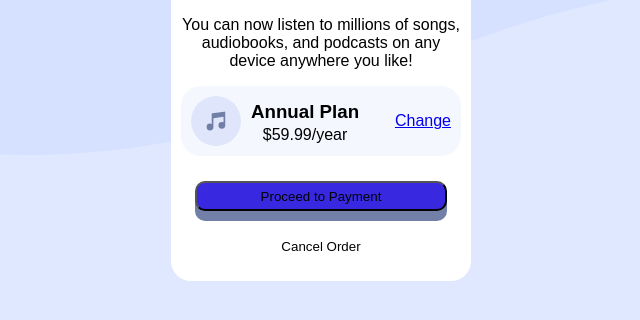
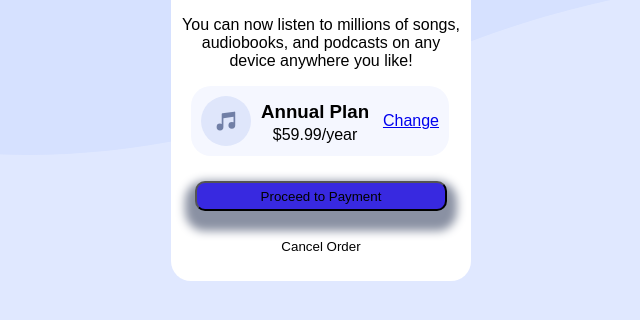
Before and after one commit to Remexbloodshot/Order-summary, a plain HTML site: page index.html in a window 1280 px wide. Shown: the part 282-602 px from the top of the page, without its empty margins (319-959 px from the left). Drawn offline with Linux system fonts and the light colour scheme.

Commit message:
Removed none  working codes and centered the music div

```diff
--- a/style.css
+++ b/style.css
@@ -3,12 +3,9 @@ body{
     background-color: hsl(225, 100%, 94%);
     background-image: url(./images/pattern-background-desktop.svg);
     background-repeat: no-repeat;
-    text-align: center;
 }
 .parent{
     text-align: center;
-    /* margin-top: 100px; */
-    /* margin-left: 400px; */
     margin: 100px auto;
     width: 300px;
     font-family: 'Red Hat Display', sans-serif;
@@ -23,23 +20,22 @@ body{
     width: 90%;
     height: 30px;
     font-family: 'Red Hat Display', sans-serif;
-    outline-color: none;
-    box-shadow: 0px 10px hsl(224, 23%, 55%) ;
+    box-shadow: 0px 10px 10px 10px hsl(224, 12%, 59%) ;
     margin-bottom: 20px;
     background-color:hsl(245, 75%, 52%) ;
 }
 .music{
+    margin-left: 10px;
     display: flex;
     justify-content: space-between;
     align-items: center;
     padding: 10px;
-    /* margin-top: -15px; */
     background-color: hsl(225, 100%, 98%);
     border-radius: 20px;
-    height: 70px;
     margin-bottom: 25px;
-    /* margin-top: 30px; */
     height: 50px;
+    width: 85%;
+    font-family: 'Red Hat Display', sans-serif;
 }
 .whitecontent{
     background-color: white;
@@ -50,8 +46,7 @@ body{
 .song{
     display: flex;
     align-items: center;
-    width: 90%;
-
+    width: 75%;
 }
 .og{
     padding: 10px;
```
